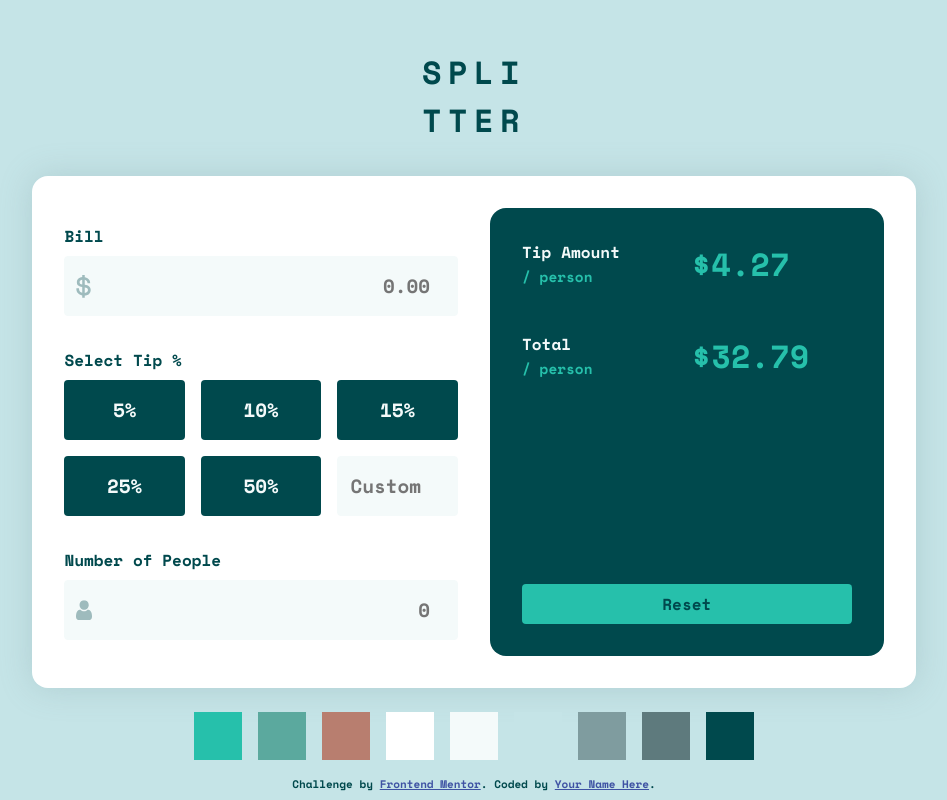
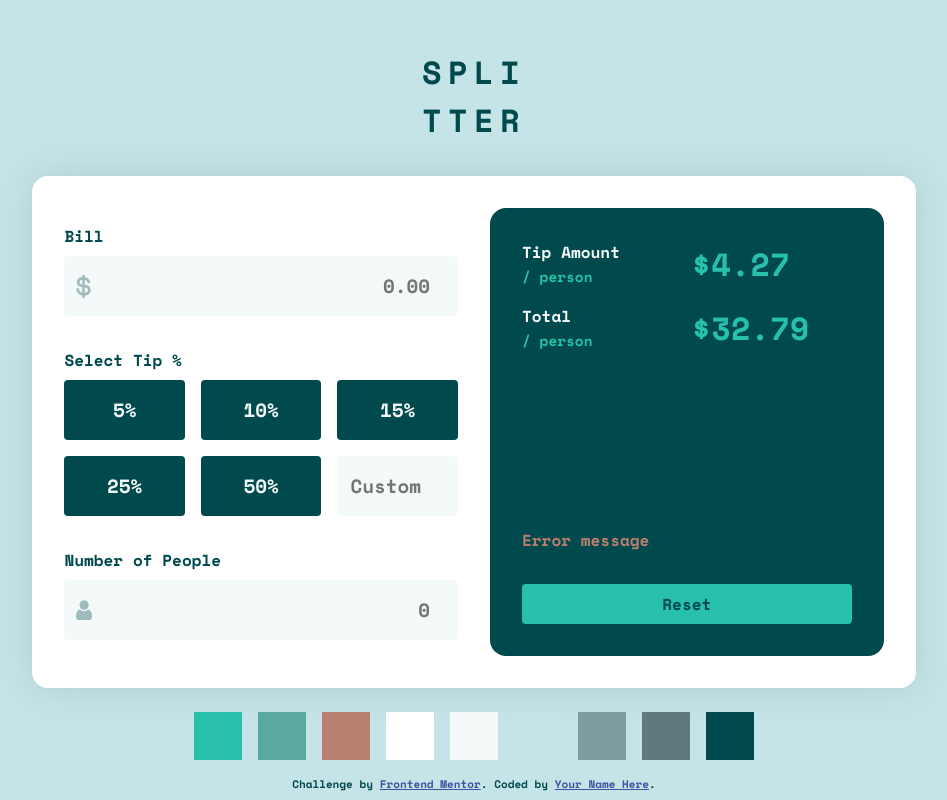
Before and after one commit to davinaleong/fem-tip-calculator-app, a website built with Vite: page index.html in a window 1280 px wide. Shown: the whole page, without its empty margins (166-1113 px from the left). Built offline with nearby package versions, Linux system fonts and the light colour scheme.

Commit message:
Added form status field

```diff
--- a/index.html
+++ b/index.html
@@ -144,6 +144,7 @@
                 </p>
                 <p class="result-total | text-primary-400 fs-700">$32.79</p>
               </div>
+              <div class="form-status | text-red-400">Error message</div>
               <button class="form-button" type="submit">Reset</button>
             </div>
           </div>
--- a/styles/main.css
+++ b/styles/main.css
@@ -219,8 +219,8 @@ main {
 
 .result-col {
   display: grid;
-  grid-template-rows: 1fr 3.5em;
-  gap: 10em;
+  grid-template-rows: 0.5fr 1fr 3.5em;
+  gap: var(--size-400);
 }
 
 .result-grid {
@@ -229,6 +229,10 @@ main {
   grid-template-columns: auto 10em;
   gap: var(--size-400);
   width: 100%;
+}
+
+.form-status {
+  align-self: end;
 }
 
 .form-button {
```
